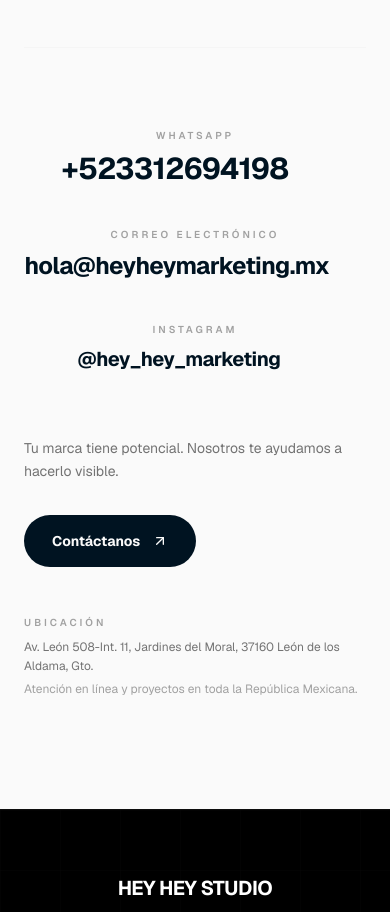
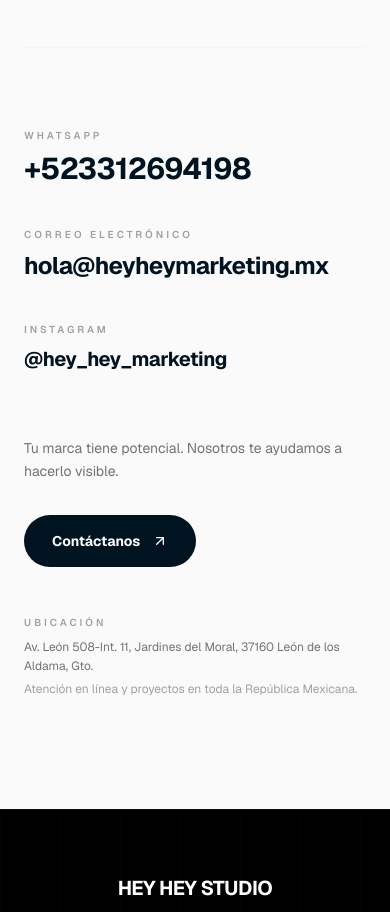
Before and after one commit to Yaelciny/LandingPage-HeyHey, a Next.js app: page / in a window 390 px wide. Shown: the part 9380-10292 px from the top of the page. Built offline with nearby package versions, Linux system fonts and the light colour scheme.

Commit message:
Implementacion en cambios en contacto

```diff
--- a/src/components/Contact/Contact.tsx
+++ b/src/components/Contact/Contact.tsx
@@ -60,7 +60,7 @@
         <div className="grid gap-16 lg:grid-cols-[1fr_auto]">
 
           {/* Izquierda — enlaces grandes tipograficos hacia WhatsApp, correo e Instagram */}
-          <div className="space-y-10 text-center lg:text-left">
+          <div className="space-y-10 text-left">
             {/* Phone — extra large */}
             <motion.div
               initial={{ opacity: 0, y: 20 }}
```
